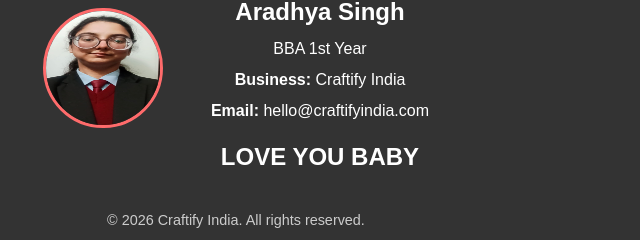
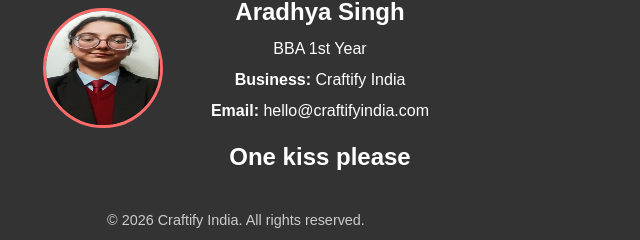
Before and after one commit to The-AradhyaSingh/Craftify-India, a plain HTML site: page index.html in a window 1280 px wide. Shown: the part 3521-3761 px from the top of the page, 404-1044 px from the left. Drawn offline with Linux system fonts and the light colour scheme.

Commit message:
Update index.html

```diff
--- a/index.html
+++ b/index.html
@@ -154,7 +154,7 @@
             <p>BBA 1st Year</p>
             <p><strong>Business:</strong> Craftify India</p>
             <p><strong>Email:</strong> hello@craftifyindia.com</p>
-            <h3>LOVE YOU BABY</h3>
+            <h3>One kiss please</h3>
 
         </div>
 
```
